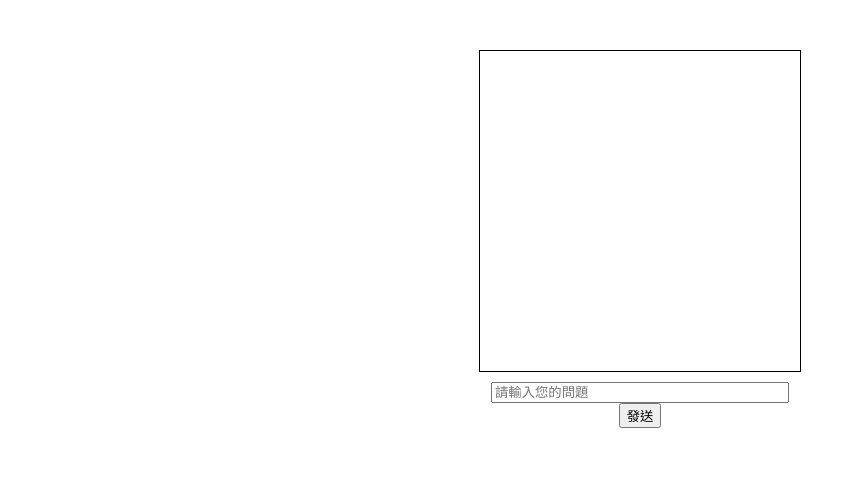
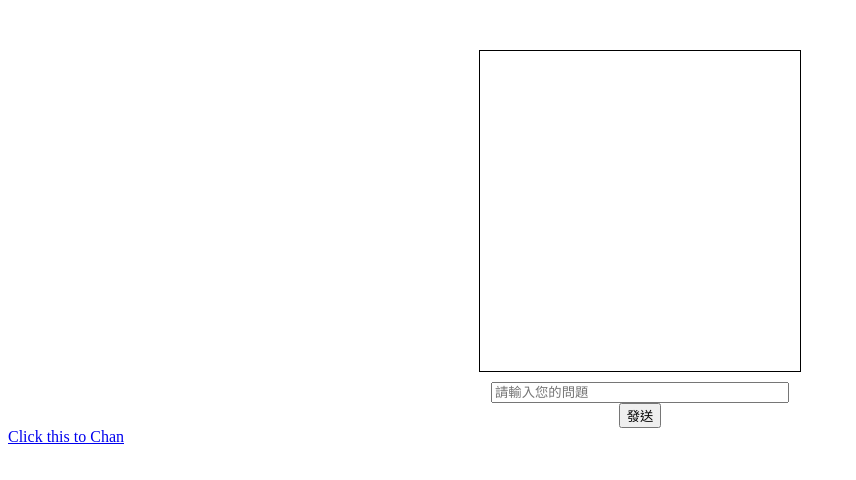
Before and after one commit to Puppy-Car/Chan-Code, a plain HTML site: page index.html in a window 1280 px wide. Shown: the whole page, without its empty margins (0-856 px from the left). Drawn offline with Linux system fonts and the light colour scheme.

Commit message:
Update index.html

```diff
--- a/index.html
+++ b/index.html
@@ -30,6 +30,8 @@
         <input type="text" id="userInput" placeholder="請輸入您的問題" />
         <button onclick="sendMessage()">發送</button>
     </div>
+
+    <a href="Chan.html">Click this to Chan</a>
 
     <script>
         function sendMessage() {
```
